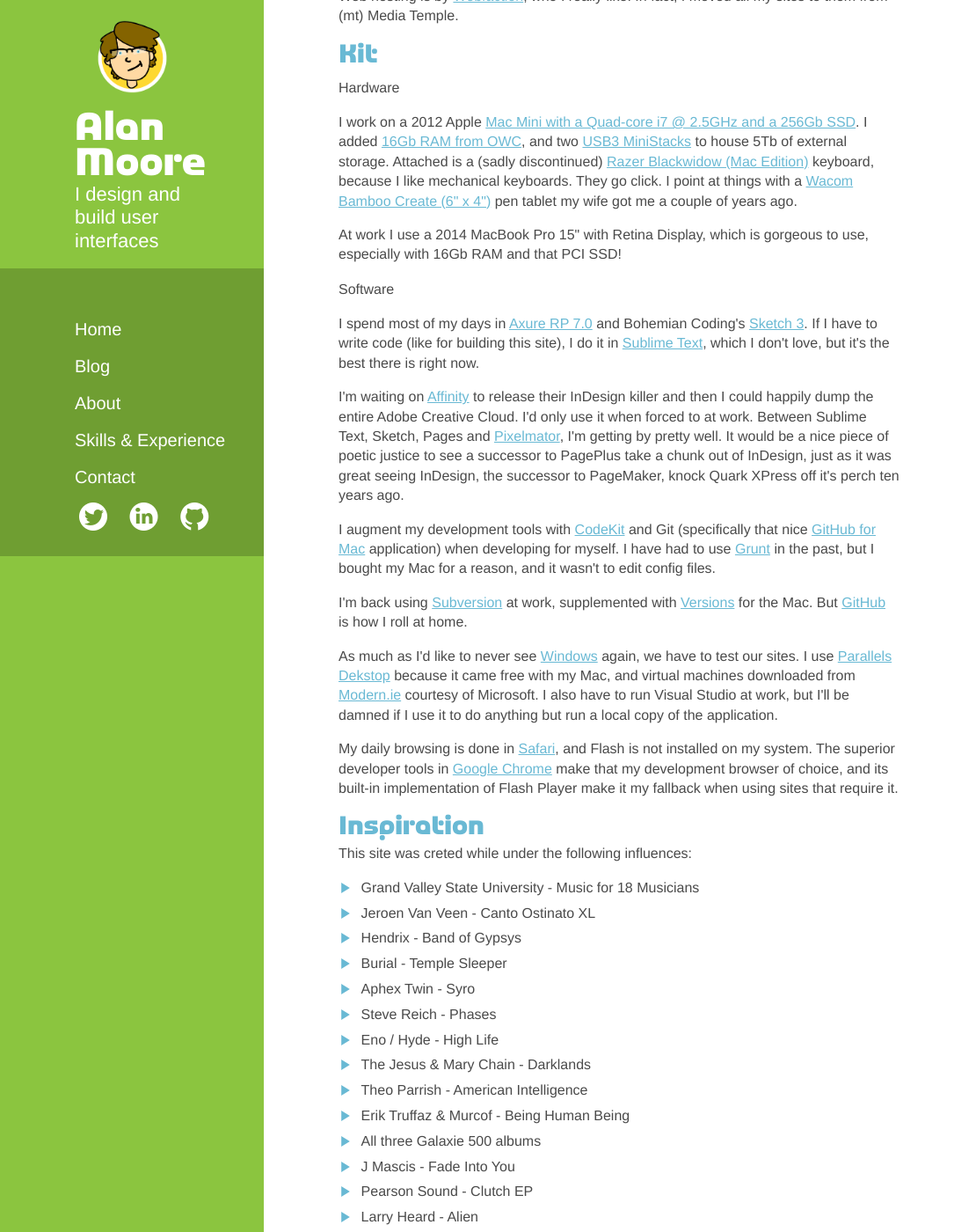
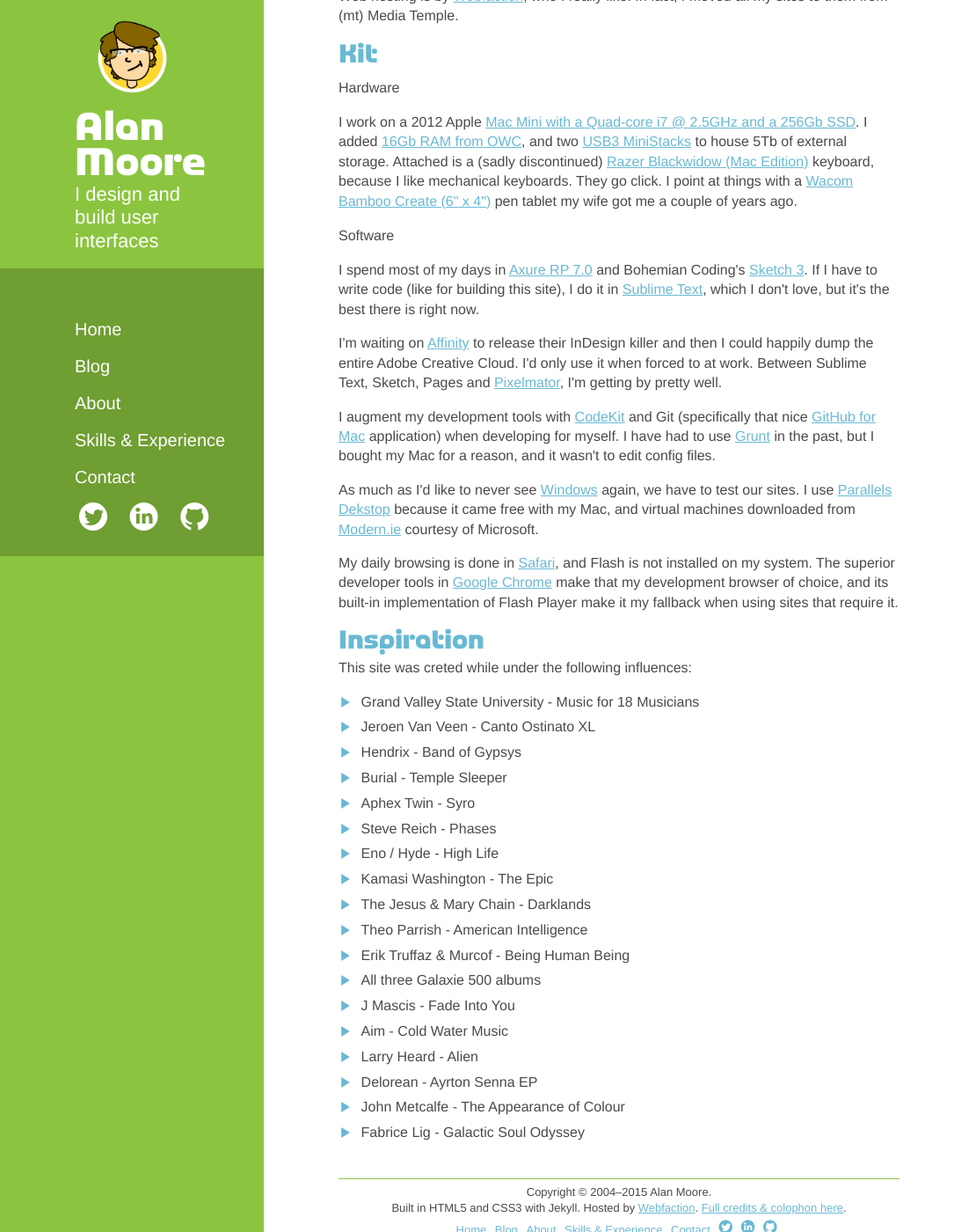
Before and after one commit to alanmoore/alanmoore.github.io, a Jekyll site: the page built from colophon.html, in a window 1280 px wide and 1400 px high, scrolled down 296 px. Shown: the whole window at 88% size, without its empty margins (0-1085 px from the left). Built offline with Jekyll 4.4.1, drawn with Linux system fonts in a browser that asks for light colours; nearby versions of some CDN libraries; some web fonts are replaced; some of the changed text lies outside the part shown.

Commit message:
Fixed CSS for extra menu item, updated colophon

```diff
--- a/colophon.html
+++ b/colophon.html
@@ -31,9 +31,6 @@
     target="_blank">Wacom Bamboo Create (6" x 4")</a> pen tablet my wife got me a couple of years
     ago. </p>
 
-<p>At work I use a 2014 MacBook Pro 15" with Retina Display, which is gorgeous to use, especially
-    with 16Gb RAM and that PCI SSD! </p>
-
 <h4 class="subtitle">Software</h3>
 <p>I spend most of my days in <a href="http://www.axure.com/" target="_blank">Axure RP 7.0</a> and
     Bohemian Coding's <a href="http://bohemiancoding.com/sketch/" target="_blank">Sketch 3</a>. If I
@@ -43,9 +40,7 @@
     <p>I'm waiting on <a href="https://affinity.serif.com" target="_blank">Affinity</a> to release
     their InDesign killer and then I could happily dump the entire Adobe Creative Cloud. I'd only use
     it when forced to at work. Between Sublime Text, Sketch, Pages and <a href="http://www.pixelmator.com"
-    target="_blank">Pixelmator</a>, I'm getting by pretty well. It would be a nice piece of poetic justice
-    to see a successor to PagePlus take a chunk out of InDesign, just as it was great seeing InDesign,
-    the successor to PageMaker, knock Quark XPress off it's perch ten years ago. </p>
+    target="_blank">Pixelmator</a>, I'm getting by pretty well. </p>
 
 <p>I augment my development tools with
     <a href="http://incident57.com/codekit/" target="_blank">CodeKit</a> and Git (specifically that
@@ -53,23 +48,18 @@
     developing for myself. I have had to use <a href="http://gruntjs.com" target="_blank">Grunt</a>
     in the past, but I bought my Mac for a reason, and it wasn't to edit config files.</p>
 
-<p>I'm back using <a href="http://subversion.apache.org" target="_blank">Subversion</a> at work,
-    supplemented with <a href="http://versionsapp.com/" target="_blank">Versions</a> for the Mac.
-    But <a href="https://github.com" target="_blank">GitHub</a> is how I roll at home. </p>
-
 <p>As much as I'd like to never see
     <a href="http://windows.microsoft.com/en-us/windows/home" target="_blank">Windows</a> again, we
     have to test our sites. I use <a href="http://www.parallels.com/products/desktop/"
     target="_blank">Parallels Dekstop</a> because it came free with my Mac, and virtual machines
     downloaded from <a href="http://www.modern.ie/en-us/virtualization-tools#downloads"
-    target="_blank">Modern.ie</a> courtesy of Microsoft. I also have to run Visual Studio at work,
-    but I'll be damned if I use it to do anything but run a local copy of the application.</p>
+    target="_blank">Modern.ie</a> courtesy of Microsoft. </p>
 
 <p>My daily browsing is done in <a href="http://www.apple.com/safari/" target="_blank">Safari</a>,
     and Flash is not installed on my system. The superior developer tools in
     <a href="https://www.google.com/intl/en/chrome/browser/" target="_blank">Google Chrome</a> make
     that my development browser of choice, and its built-in implementation of Flash Player make it
-    my fallback when using sites that require it.</p>
+    my fallback when using sites that require it. </p>
 
 
 <h3 class="title">Inspiration</h3>
@@ -82,14 +72,15 @@
     <li>Aphex Twin - Syro </li>
     <li>Steve Reich - Phases </li>
     <li>Eno / Hyde - High Life </li>
+    <li>Kamasi Washington - The Epic </li>
     <li>The Jesus &amp; Mary Chain - Darklands </li>
     <li>Theo Parrish - American Intelligence </li>
     <li>Erik Truffaz &amp; Murcof - Being Human Being </li>
     <li>All three Galaxie 500 albums </li>
     <li>J Mascis - Fade Into You </li>
-    <li>Pearson Sound - Clutch EP</li>
+    <li>Aim - Cold Water Music</li>
     <li>Larry Heard - Alien </li>
     <li>Delorean - Ayrton Senna EP </li>
-    <li>Portico - Living Fields </li>
+    <li>John Metcalfe - The Appearance of Colour </li>
     <li>Fabrice Lig - Galactic Soul Odyssey </li>
 </ul>
--- a/css/alanmoore.css
+++ b/css/alanmoore.css
@@ -1093,7 +1093,7 @@
     box-shadow: -3px 3px 0px 0px rgba(0, 0, 0, 0.2);
   }
 }
-@media (min-width: 650px) {
+@media (min-width: 750px) {
   .menu-toggle {
     display: none;
   }
@@ -1110,7 +1110,7 @@
   font-size: 20px;
   display: none;
 }
-@media (min-width: 650px) {
+@media (min-width: 750px) {
   .main-nav {
     height: auto;
     display: inline-block;
@@ -1126,7 +1126,7 @@
   height: 100%;
   padding-bottom: 5000px;
 }
-@media (min-width: 650px) {
+@media (min-width: 750px) {
   .main-nav--mobile {
     display: none;
   }
@@ -1143,16 +1143,16 @@
   color: white;
   text-align: left;
   margin: 0 auto;
+  /*
+  @media (min-width: $max-page-width) {
+      width: $max-page-width;
+      display: inline-block;
+      margin: 0;
+  }
+  */
 }
 .main-nav-mobile .main-nav__items {
   text-align: center;
-}
-@media (min-width: 650px) {
-  .main-nav__items {
-    width: 650px;
-    display: inline-block;
-    margin: 0;
-  }
 }
 @media (min-width: 750px) {
   .main-nav__items {
@@ -1181,7 +1181,7 @@
   color: inherit;
   width: 100%;
 }
-@media (min-width: 650px) {
+@media (min-width: 750px) {
   .main-nav__item,
   .main-nav__item--social {
     width: auto;
@@ -1220,7 +1220,7 @@
   color: #FED831;
   background: rgba(0, 0, 0, 0.2);
 }
-@media (min-width: 650px) {
+@media (min-width: 750px) {
   .main-nav__link {
     width: auto;
   }
@@ -1316,7 +1316,7 @@
     margin-top: 145px;
   }
 }
-@media (min-width: 650px) {
+@media (min-width: 750px) {
   .main {
     margin-top: 175px;
   }
@@ -1461,6 +1461,8 @@
   margin: 0;
   padding: 0;
   line-height: 1;
+  border: 1px solid rgba(184, 184, 184, 0.9);
+  border-top: none;
 }
 
 .card__subtitle {
```
Also changed, not shown: _sass/alanmoore.scss (+10 -6 lines), 1 other file.
